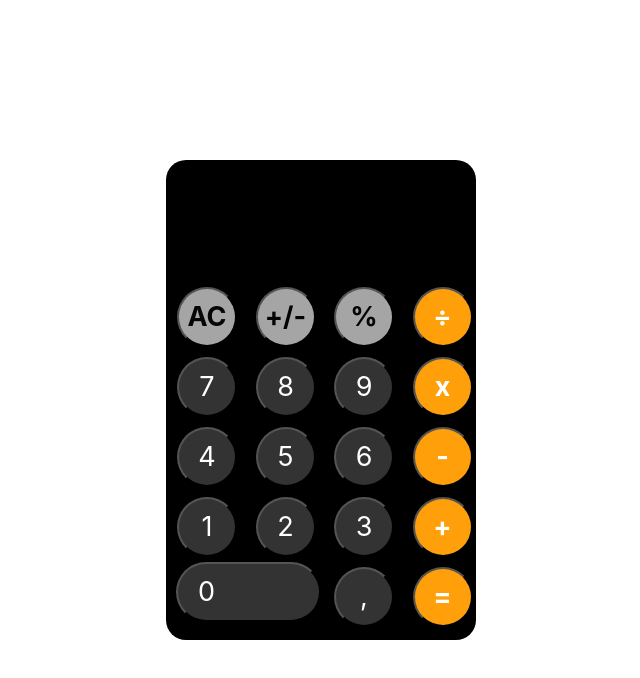
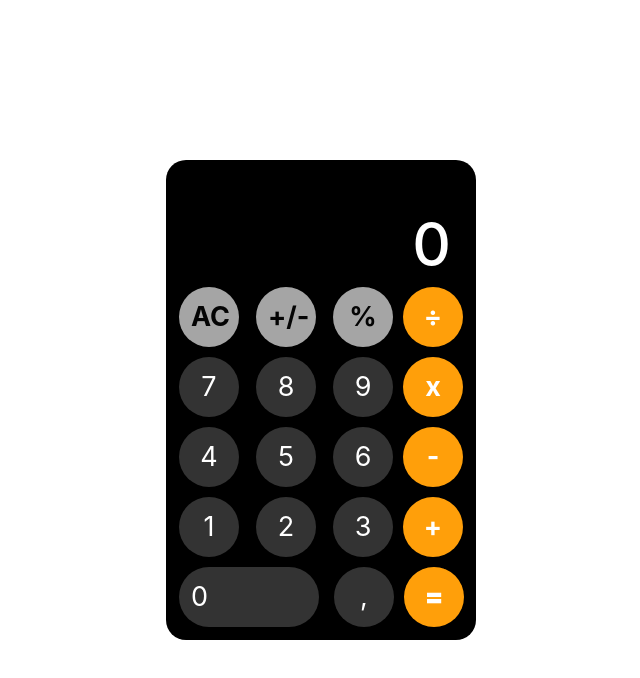
Before and after one commit to Jhonatanls/Calculadora, a plain HTML site: page index.html in a window 1280 px wide. Shown: the whole page, without its empty margins (319-959 px from the left). Drawn offline with nearby package versions, Linux system fonts and the light colour scheme; a web font is replaced by a local one.

Commit message:
Solución de problemas de frontend

```diff
--- a/assets/css/styles.css
+++ b/assets/css/styles.css
@@ -14,7 +14,6 @@ html, body {
 
 .content{
     background-color: #000000;
-    background-image: no-repeat url("https://i.sstatic.net/vhoa0.jpg");
     border-radius: 20px;
     display: flex;
     flex-direction: column;
@@ -29,7 +28,7 @@ html, body {
     font-size: 60px;
     color: white;
     text-align: end;
-    padding-right: 15px;
+    padding-right: 25px;
 }
 
 .screen-numbers{
@@ -48,32 +47,105 @@ html, body {
 }
 
 .boton{
+    border: none;
+    box-shadow: none;
+    outline: none;
     font-family: "SF Pro Text";
     font-size: 27px;
     height: 60px;
     width: 60px;
-    margin: 5px 1px;
+    margin: 5px 2px 5px 15px;
     border-radius: 100%;
 }
 
-.boton-op{
+.boton:active {
+    background-color: #737373;
+    animation: clickAnimation 3s forwards;
+}
+
+@keyframes clickAnimation {
+    0% {
+        transform: scale(1); /* Estado inicial: sin cambio */
+    }
+    50% {
+        transform: scale(1); /* Estado intermedio: se agranda un poco */
+        background-color: #737373; /* Cambia el color temporalmente */
+    }
+    100% {
+        transform: scale(1); /* Vuelve al tamaño original */
+        background-color: #333333; /* Vuelve al color original */
+    }
+}
+
+.boton-otros{
+    border: none;
+    box-shadow: none;
+    outline: none;
     font-family: "SF Pro Text";
     font-size: 27px;
     height: 60px;
     width: 60px;
-    margin: 5px 1px;
+    margin: 5px 2px 5px 15px;
+    border-radius: 100%;
+}
+
+.boton-otros:active {
+    background-color: #d9d9d9;
+}
+
+.boton-op{
+    border: none;
+    box-shadow: none;
+    outline: none;
+    font-family: "SF Pro Text";
+    font-size: 27px;
+    height: 60px;
+    width: 60px;
+    margin: 5px 3px 5px 8px;
     border-radius: 100%;
     font-weight: bold;
+    position: relative;
+}
+
+.boton-op.active{
+    background-color: white;
+    color: #ff9f0a;
+    font: bold;
+    animation: selectAnimation 3s forwards;
+}
+
+@keyframes selectAnimation {
+    0% {
+        transform: scale(1); /* Estado inicial: sin cambio */
+    }
+    50% {
+        transform: scale(1); /* Estado intermedio: se agranda un poco */
+        background-color: white; /* Cambia el color temporalmente */
+        color: #ff9f0a;
+    }
+    100% {
+        transform: scale(1); /* Vuelve al tamaño original */
+        background-color: #ff9f0a; /* Vuelve al color original */
+        color: white;
+    }
 }
 
 .boton-cero{
+    border: none;
+    box-shadow: none;
+    outline: none;
     font-family: "SF Pro Text";
     font-size: 27px;
     height: 60px;
-    width: 145px;
+    width: 140px;
+    margin-left: 15px;
+    margin-top: 5px;
     border-radius: 50px;
-    padding-left: 20px;
     text-align: left;
+}
+
+.boton-cero:active {
+    background-color: #737373;
 }
 
 .bg-gray{
@@ -90,9 +162,3 @@ html, body {
     background-color: #333333;
     color: white;
 }
-
-.operation{
-    background-color: white;
-    color: #ff9f0a;
-    font: bold;
-}
--- a/assets/js/app.js
+++ b/assets/js/app.js
@@ -1,31 +1,120 @@
-let currentInput = 0;
+let valor1 = 0,
+    valor2 = 0,
+    resultado,
+    operador = "";
+
 const divPantalla = document.querySelector('#numeros-pantalla'),
-      operations = ['+', '-', '*', '/'];
+      botonesOperaciones = document.querySelectorAll('.boton-op');
 
-const inputValue = (value) => {
-    if(Number.isInteger(value) && currentInput === 0){
-        currentInput += value;
-        divPantalla.innerText = currentInput;
+divPantalla.innerText = 0;
 
-    } else if (operations.includes(value)){
-        currentInput += value;
-        animarBoton(event.target);
+const inputValue = (numero) => {
+    let aux = parseFloat(divPantalla.innerText);
+    if (aux === 0){
+        divPantalla.innerText = numero;
+    } else {
+        divPantalla.innerText += numero
     }
 }
 
 const limpiarPantalla = () => {
-    currentInput = 0;
-    divPantalla.innerText = '0';
+    divPantalla.innerText = 0;
+    valor1 = 0;
+    operador = "";
+}
+
+const operaciones = (simbolo) => {
+    operador = simbolo;
+    if(valor1 === 0){
+        valor1 = parseFloat(divPantalla.value);
+        divPantalla.innerText = 0;
+    } else {
+        switch (operador) {
+			case '+':
+				valor2 = divPantalla.value;
+				valor1 = parseFloat(valor1) + parseFloat(valor2);
+				break;
+			case '-':
+				valor2 = divPantalla.value;
+				valor1 = parseFloat(valor1) - parseFloat(valor2);
+				break;
+			case '/':
+				valor2 = divPantalla.value;
+				valor1 = parseFloat(valor1) / parseFloat(valor2);
+				break;
+			case '*':
+				valor2 = divPantalla.value;
+				valor1 = parseFloat(valor1) * parseFloat(valor2);
+				break;
+			default:
+				resultado = valor1;
+			break;
+			}
+            divPantalla.innerText = valor1;
+			divPantalla.value = 0;
+			valor2 = 0;
+    }
 }
 
 const calcular = () => {
-    try {
-        currentInput = eval(currentInput);
-        divPantalla.innerText = currentInput;
-    } catch (error) {
-        divPantalla.innerText = "Error";
+    switch (operador) {
+    case '+':
+        resultado = valor1 + parseFloat(divPantalla.value);
+        divPantalla.innerText = resultado;
+        break;
+    case '-':
+        resultado = valor1 - parseFloat(divPantalla.value);
+        divPantalla.innerText= resultado;
+        break;
+    case '/':
+        resultado = valor1 / parseFloat(divPantalla.value);
+        divPantalla.innerText = resultado;
+        break;
+    case '*':
+        resultado = valor1 * parseFloat(divPantalla.value);
+        divPantalla.innerText = resultado;
+        break;
+    default:
+        resultado = valor1;
+        divPantalla.innerText = resultado;
+    break;
+    }
+    valor1 = "";
+    operador = "";
+}
+
+const punto = () => {
+    divPantalla.innerText += ".";
+}
+
+const masMenos = () => {
+    if (divPantalla.value == "") {
+        divPantalla.innerText= "-";
+    } else {
+        divPantalla.innerText = "";
     }
 }
+
+const porcentaje = () => {
+    valor2 = parseFloat(divPantalla.value);
+    if (operador == "*") {
+        resultado = (valor1 / 100) * valor2;
+    }
+    divPantalla.innerText = resultado;
+}
+
+const removerClase = () => {
+    botonesOperaciones.forEach( button => {
+        button.classList.remove('active');
+    });
+}
+
+botonesOperaciones.forEach( button => {
+    button.addEventListener('click', () => {
+        removerClase();
+        button.classList.add('active');
+    });
+});
 
 const animarBoton = (button) => {
     button.classList.add('operation');
--- a/index.html
+++ b/index.html
@@ -10,76 +10,37 @@
 <body>
     <div class="content py-5">
         <div class="screen-numbers">
-            <h1 id="numeros-pantalla"></h1>
+            <h1 id="numeros-pantalla">0</h1>
         </div>
         <div class="buttons mt-4">
             <div class="row">
-                <div class="col-3">
-                    <button class="boton bg-gray" onclick="limpiarPantalla()"><b>AC</b></button>
-                </div>
-                <div class="col-3">
-                    <button class="boton bg-gray" id="button-masmenos"><b>+/-</b></button>
-                </div>
-
-                <div class="col-3">
-                    <button class="boton bg-gray " onclick="inputValue('%')"><b>%</b></button>
-                </div>
-
-                <div class="col-3">
-                    <button class="boton-op bg-orange" onclick="inputValue('/')">÷</button>
-                </div>
+                    <button class="boton-otros bg-gray" onclick="limpiarPantalla(0)"><b>AC</b></button>
+                    <button class="boton-otros bg-gray" onclick="masMenos()"><b>+/-</b></button>
+                    <button class="boton-otros bg-gray"><b>%</b></button>
+                    <button class="boton-op bg-orange" onclick="operaciones('/')">÷</button>
             </div>
             <div class="row">
-                <div class="col-3">
                     <button class="boton bg-blacky" onclick="inputValue(7)">7</button>
-                </div>
-                <div class="col-3">
                     <button class="boton bg-blacky" onclick="inputValue(8)">8</button>
-                </div>
-                <div class="col-3">
                     <button class="boton bg-blacky" onclick="inputValue(9)">9</button>
-                </div>
-                <div class="col-3">
-                    <button class="boton-op bg-orange" onclick="inputValue('*')">x</button>
-                </div>
+                    <button class="boton-op bg-orange" onclick="operaciones('*')">x</button>
             </div>
             <div class="row">
-                <div class="col-3">
                     <button class="boton bg-blacky" onclick="inputValue(4)">4</button>
-                </div>
-                <div class="col-3">
                     <button class="boton bg-blacky" onclick="inputValue(5)">5</button>
-                </div>
-                <div class="col-3">
                     <button class="boton bg-blacky" onclick="inputValue(6)">6</button>
-                </div>
-                <div class="col-3">
-                    <button class="boton-op bg-orange" onclick="inputValue('-')">-</button>
-                </div>
+                    <button class="boton-op bg-orange" onclick="operaciones('-')">-</button>
             </div>
             <div class="row">
-                <div class="col-3">
                     <button class="boton bg-blacky" onclick="inputValue(1)">1</button>
-                </div>
-                <div class="col-3">
                     <button class="boton bg-blacky" onclick="inputValue(2)">2</button>
-                </div>
-                <div class="col-3">
                     <button class="boton bg-blacky" onclick="inputValue(3)">3</button>
-                </div>
-                <div class="col-3">
-                    <button class="boton-op bg-orange" onclick="inputValue('+')">+</button>
-                </div>
+                    <button class="boton-op bg-orange" onclick="operaciones('+')">+</button>
             </div>
             <div class="row">
-                <div class="col-6">
-                    <button class="boton-cero btn-lg bg-blacky" onclick="inputValue('0')">0</button>
-                </div>
-                <div class="col-3">
-                    <button class="boton bg-blacky" onclick="inputValue(',')">,</button>
-                </div>
-                <div class="col-3">
-                    <button class="boton bg-orange" onclick="calcular()"><b>=</b></button>
+                    <button class="boton-cero bg-blacky" onclick="inputValue(0)">0</button>
+                    <button class="boton bg-blacky" onclick="punto()">,</button>
+                    <button class="boton-op bg-orange" onclick="calcular()"><b>=</b></button>
                 </div>
             </div>
         </div>
```
